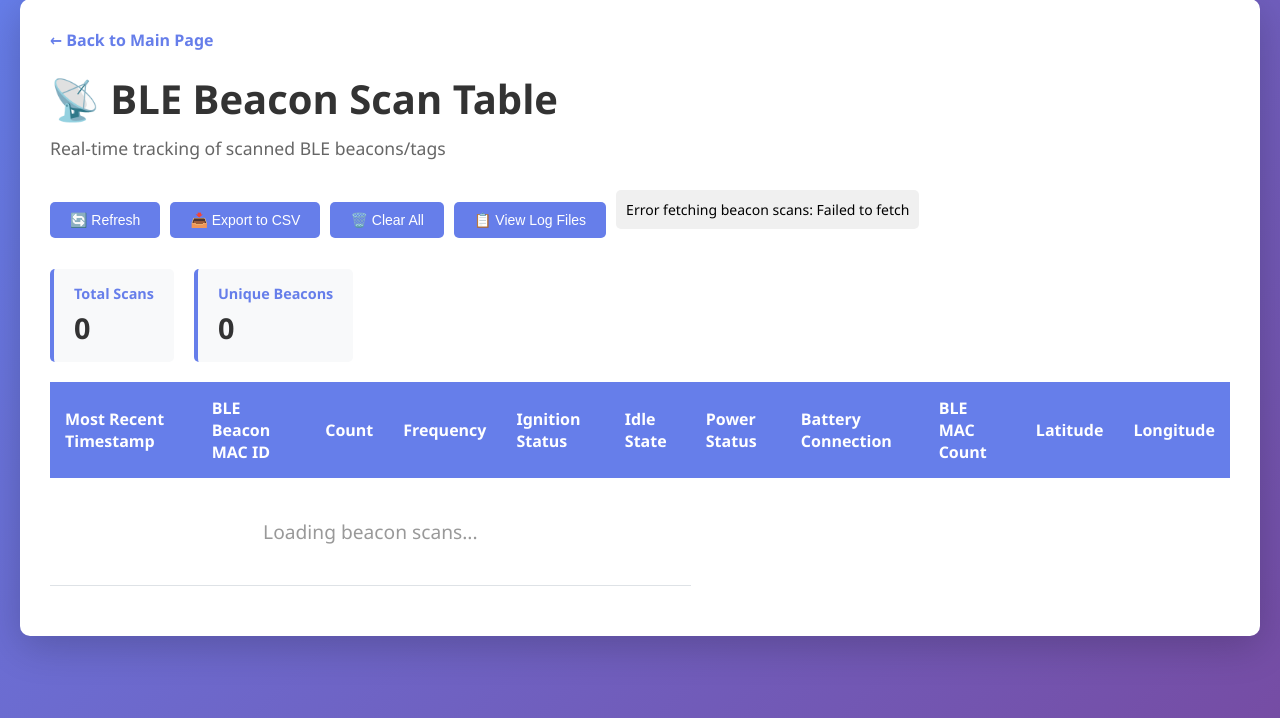
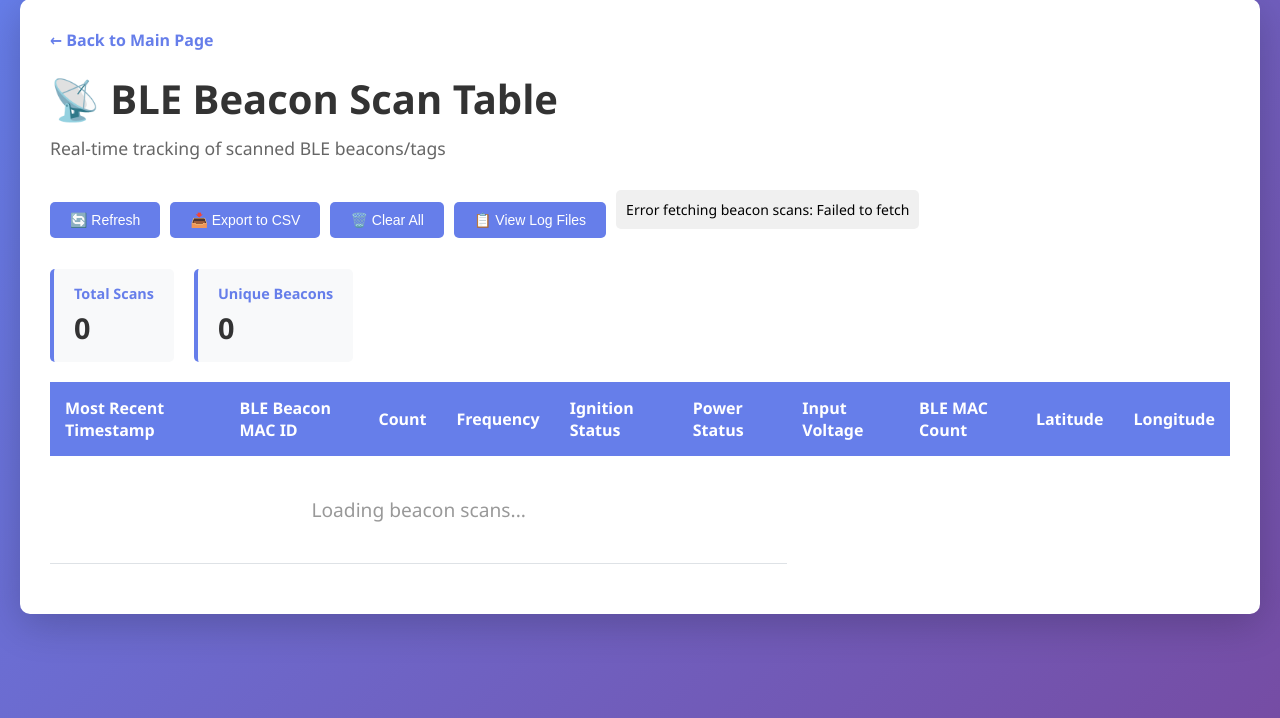
Before and after one commit to shafiqnik/Suntech, a Python web app: template templates/table.html in a window 1280 px wide. Shown: the part 21-739 px from the top of the page. Run offline with Jinja, Linux system fonts and the light colour scheme; the template is opened without the code that fills it, so the values that code supplies are empty.

Commit message:
Remove idle state column and replace battery connection with input voltage display

```diff
--- a/templates/table.html
+++ b/templates/table.html
@@ -277,9 +277,8 @@
                         <th>Count</th>
                         <th>Frequency</th>
                         <th>Ignition Status</th>
-                        <th>Idle State</th>
                         <th>Power Status</th>
-                        <th>Battery Connection</th>
+                        <th>Input Voltage</th>
                         <th>BLE MAC Count</th>
                         <th>Latitude</th>
                         <th>Longitude</th>
@@ -383,7 +382,7 @@
             }
 
             if (beaconScans.length === 0) {
-                tbody.innerHTML = '<tr><td colspan="11" class="no-scans">No beacon scans recorded yet. Waiting for BLE scans...</td></tr>';
+                tbody.innerHTML = '<tr><td colspan="10" class="no-scans">No beacon scans recorded yet. Waiting for BLE scans...</td></tr>';
                 return;
             }
 
@@ -489,10 +488,9 @@
                     mostRecentFrequency = scansWithFrequency[0].frequency_seconds;
                 }
 
-                // Get most recent idle state, power status, battery connection, and BLE MAC count
-                let mostRecentIdleState = null;
+                // Get most recent power status, input voltage, and BLE MAC count
                 let mostRecentPowerStatus = null;
-                let mostRecentBatteryConnection = null;
+                let mostRecentInputVoltage = null;
                 let mostRecentBleMacCount = null;
                 const scansWithStatus = regularScans.filter(scan => scan.mac_id === group.macId);
                 if (scansWithStatus.length > 0) {
@@ -503,9 +501,8 @@
                         return timeB - timeA;
                     });
                     const mostRecentScan = scansWithStatus[0];
-                    mostRecentIdleState = mostRecentScan.idle_state || null;
                     mostRecentPowerStatus = mostRecentScan.power_status || null;
-                    mostRecentBatteryConnection = mostRecentScan.battery_connection || null;
+                    mostRecentInputVoltage = mostRecentScan.input_voltage !== null && mostRecentScan.input_voltage !== undefined ? mostRecentScan.input_voltage : null;
                     mostRecentBleMacCount = mostRecentScan.ble_mac_count !== null && mostRecentScan.ble_mac_count !== undefined ? mostRecentScan.ble_mac_count : null;
                 }
 
@@ -515,9 +512,8 @@
                     mostRecentTimestamp: mostRecentTimestamp,
                     frequency: mostRecentFrequency,
                     ignitionStatus: mostRecentIgnitionStatus,
-                    idleState: mostRecentIdleState,
                     powerStatus: mostRecentPowerStatus,
-                    batteryConnection: mostRecentBatteryConnection,
+                    inputVoltage: mostRecentInputVoltage,
                     bleMacCount: mostRecentBleMacCount,
                     latitude: mostRecentLat,
                     longitude: mostRecentLon,
@@ -536,9 +532,8 @@
                     count: 1,
                     mostRecentTimestamp: changeTimestamp,
                     ignitionStatus: newStatus,
-                    idleState: change.idle_state || null,
                     powerStatus: change.power_status || null,
-                    batteryConnection: change.battery_connection || null,
+                    inputVoltage: change.input_voltage !== null && change.input_voltage !== undefined ? change.input_voltage : null,
                     bleMacCount: null,
                     latitude: change.latitude || null,
                     longitude: change.longitude || null,
@@ -555,7 +550,7 @@
             });
 
             if (uniqueScans.length === 0) {
-                tbody.innerHTML = '<tr><td colspan="11" class="no-scans">No beacon scans recorded yet. Waiting for BLE scans...</td></tr>';
+                tbody.innerHTML = '<tr><td colspan="10" class="no-scans">No beacon scans recorded yet. Waiting for BLE scans...</td></tr>';
                 return;
             }
 
@@ -585,9 +580,13 @@
                     '<span style="color: #856404;">—</span>' :
                     formatFrequency(scan.frequency);
 
-                const idleStateDisplay = scan.idleState || 'N/A';
                 const powerStatusDisplay = scan.powerStatus || 'N/A';
-                const batteryConnectionDisplay = scan.batteryConnection || 'N/A';
+                // Format input voltage: convert millivolts to volts with 2 decimal places
+                let inputVoltageDisplay = 'N/A';
+                if (scan.inputVoltage !== null && scan.inputVoltage !== undefined) {
+                    const voltageVolts = scan.inputVoltage / 1000.0;
+                    inputVoltageDisplay = `${voltageVolts.toFixed(2)}V`;
+                }
                 const bleMacCountDisplay = scan.isIgnitionChange ?
                     '<span style="color: #856404;">—</span>' :
                     (scan.bleMacCount !== null && scan.bleMacCount !== undefined ? scan.bleMacCount : 'N/A');
@@ -599,9 +598,8 @@
                         <td class="count">${countDisplay}</td>
                         <td class="count">${frequencyDisplay}</td>
                         <td class="ignition-status ${ignitionClass}">${ignitionDisplay}</td>
-                        <td class="ignition-status">${idleStateDisplay}</td>
                         <td class="ignition-status">${powerStatusDisplay}</td>
-                        <td class="ignition-status">${batteryConnectionDisplay}</td>
+                        <td class="ignition-status">${inputVoltageDisplay}</td>
                         <td class="count">${bleMacCountDisplay}</td>
                         <td class="coordinates">${latDisplay}</td>
                         <td class="coordinates">${lonDisplay}</td>
@@ -725,10 +723,9 @@
                     mostRecentFrequency = scansWithFrequency[0].frequency_seconds;
                 }
 
-                // Get most recent idle state, power status, battery connection, and BLE MAC count
-                let mostRecentIdleState = null;
+                // Get most recent power status, input voltage, and BLE MAC count
                 let mostRecentPowerStatus = null;
-                let mostRecentBatteryConnection = null;
+                let mostRecentInputVoltage = null;
                 let mostRecentBleMacCount = null;
                 const scansWithStatus = regularScans.filter(scan => scan.mac_id === group.macId);
                 if (scansWithStatus.length > 0) {
@@ -738,9 +735,8 @@
                         return timeB - timeA;
                     });
                     const mostRecentScan = scansWithStatus[0];
-                    mostRecentIdleState = mostRecentScan.idle_state || null;
                     mostRecentPowerStatus = mostRecentScan.power_status || null;
-                    mostRecentBatteryConnection = mostRecentScan.battery_connection || null;
+                    mostRecentInputVoltage = mostRecentScan.input_voltage !== null && mostRecentScan.input_voltage !== undefined ? mostRecentScan.input_voltage : null;
                     mostRecentBleMacCount = mostRecentScan.ble_mac_count !== null && mostRecentScan.ble_mac_count !== undefined ? mostRecentScan.ble_mac_count : null;
                 }
 
@@ -750,9 +746,8 @@
                     mostRecentTimestamp: mostRecentTimestamp,
                     frequency: mostRecentFrequency,
                     ignitionStatus: mostRecentIgnitionStatus,
-                    idleState: mostRecentIdleState,
                     powerStatus: mostRecentPowerStatus,
-                    batteryConnection: mostRecentBatteryConnection,
+                    inputVoltage: mostRecentInputVoltage,
                     bleMacCount: mostRecentBleMacCount,
                     latitude: mostRecentLat,
                     longitude: mostRecentLon
@@ -770,9 +765,8 @@
                     count: 1,
                     mostRecentTimestamp: changeTimestamp,
                     ignitionStatus: newStatus,
-                    idleState: change.idle_state || null,
                     powerStatus: change.power_status || null,
-                    batteryConnection: change.battery_connection || null,
+                    inputVoltage: change.input_voltage !== null && change.input_voltage !== undefined ? change.input_voltage : null,
                     bleMacCount: null,
                     latitude: change.latitude || null,
                     longitude: change.longitude || null
@@ -788,7 +782,7 @@
             });
 
             // CSV header
-            const headers = ['Most Recent Timestamp', 'BLE Beacon MAC ID', 'Count', 'Frequency (seconds)', 'Ignition Status', 'Idle State', 'Power Status', 'Battery Connection', 'BLE MAC Count', 'Latitude', 'Longitude'];
+            const headers = ['Most Recent Timestamp', 'BLE Beacon MAC ID', 'Count', 'Frequency (seconds)', 'Ignition Status', 'Power Status', 'Input Voltage (V)', 'BLE MAC Count', 'Latitude', 'Longitude'];
 
             // Convert data to CSV rows
             const csvRows = [headers.join(',')];
@@ -800,9 +794,9 @@
                 const count = scan.count;
                 const frequency = scan.frequency !== null && scan.frequency !== undefined ? scan.frequency.toFixed(2) : 'N/A';
                 const ignitionStatus = scan.ignitionStatus || 'N/A';
-                const idleState = scan.idleState || 'N/A';
                 const powerStatus = scan.powerStatus || 'N/A';
-                const batteryConnection = scan.batteryConnection || 'N/A';
+                // Format input voltage: convert millivolts to volts
+                const inputVoltage = scan.inputVoltage !== null && scan.inputVoltage !== undefined ? (scan.inputVoltage / 1000.0).toFixed(2) : 'N/A';
                 const bleMacCount = scan.bleMacCount !== null && scan.bleMacCount !== undefined ? scan.bleMacCount : 'N/A';
                 const lat = scan.latitude !== null && scan.latitude !== undefined ? scan.latitude.toFixed(6) : 'N/A';
                 const lon = scan.longitude !== null && scan.longitude !== undefined ? scan.longitude.toFixed(6) : 'N/A';
@@ -813,9 +807,8 @@
                     count,
                     frequency,
                     `"${ignitionStatus.replace(/"/g, '""')}"`,
-                    `"${idleState.replace(/"/g, '""')}"`,
                     `"${powerStatus.replace(/"/g, '""')}"`,
-                    `"${batteryConnection.replace(/"/g, '""')}"`,
+                    inputVoltage,
                     bleMacCount,
                     lat,
                     lon
```
Also changed, not shown: server.py (+10 -35 lines), suntech_parser.py (+11 -0 lines).
